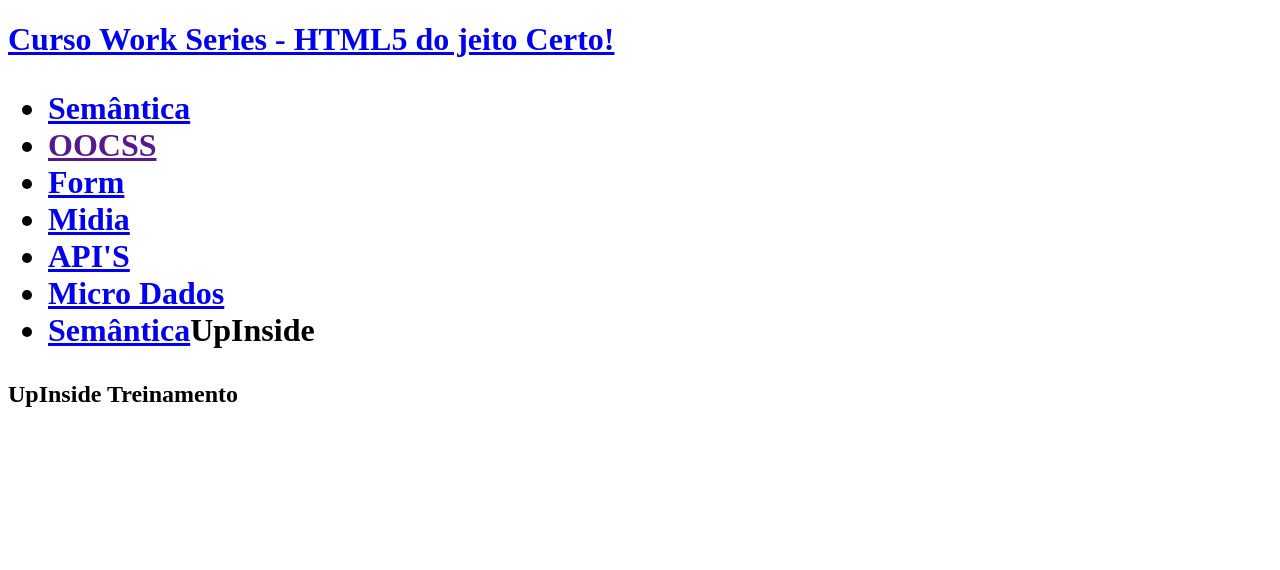
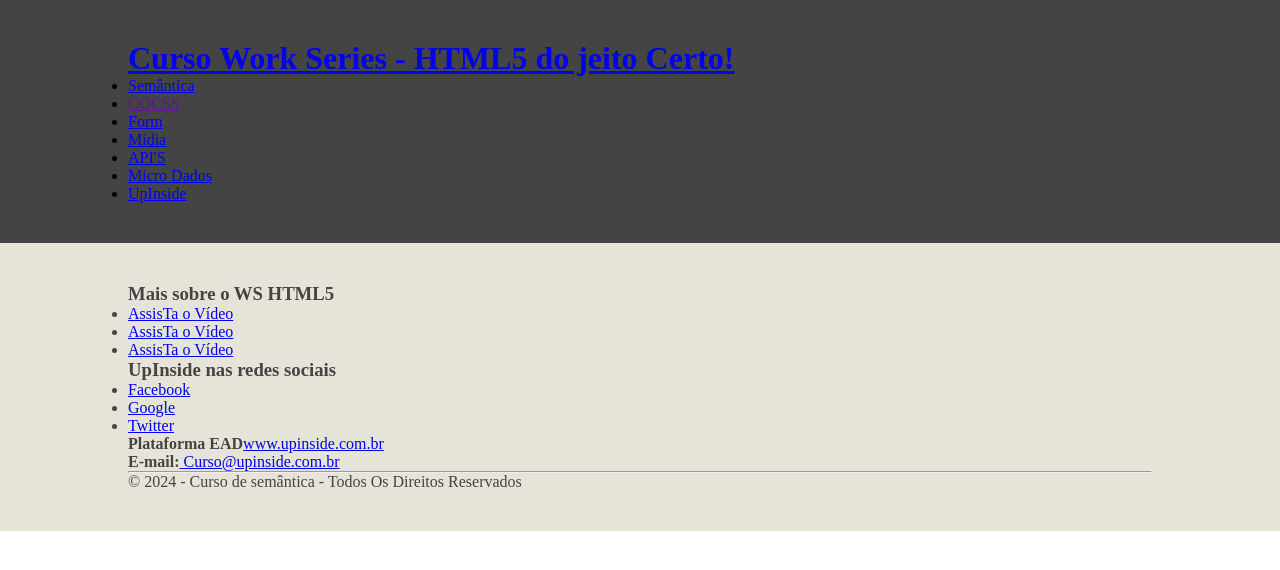
Before and after one commit to Marcelllombm/html5-semantico, a plain HTML site: page index.html in a window 1280 px wide. Drawn offline with Linux system fonts and the light colour scheme.

Commit message:
recipientes, conteudo e rodape

```diff
--- /dev/null
+++ b/css/ocss.css
@@ -0,0 +1,14 @@
+*,::after,::before {
+    margin:0;
+    padding:0;
+}
+
+.container{ float: left; width: 100%;}
+.content{ width: 80%; margin: 0 10%; padding: 40px 0;}
+
+.bg-green{background-color: #444444;}
+.bg-light{background-color: #e6e4d9; color: #444}
+
+.clear{clear:both;}
+
+.fontzero{font-size:  0rem;}
--- a/index.html
+++ b/index.html
@@ -4,11 +4,15 @@
     <meta charset="UTF-8" />
     <meta name="viewport" content="width=device-width, initial-scale=1.0" />
     <title>Curso Work Series - HTML5 do jeito Certo!</title>
+    <link rel="stylesheet" href="css/ocss.css">
   </head>
   <body>
-    <header class="main_header">
+    <header class="container bg-green">
+      <div class="content">
         <h1 class="main_logo">
           <a title="Home" href="#">Curso Work Series - HTML5 do jeito Certo!</a>
+        </h1>
+
           <ul class="main_nav">
             <li><a title="HTML5 Semântica" href="#">Semântica</a></li>
             <li><a title="Estilo Produtivo com OOCSS" href="">OOCSS</a></li>
@@ -22,18 +26,46 @@
                 target="_blank"
                 title="Comprar cursos"
                 href="htpps://www.google.com"
-              >Semântica</a
                 >UpInside
+              </a>
             </li>
           </ul>
-      </h1>
+          <div class="clear"></div>
+      </div>
     </header>
 
     <!-- CONTEUDO -->
 
-    <footer class="main_footer">
-      <section>
-        <h1>UpInside Treinamento</h1>
+    <footer class="container bg-light">
+      <section class="main_footer content">
+        <h1 class="fontzero">UpInside Treinamento</h1>
+        <nav class="main_nav">
+          <h1 class="title">Mais sobre o WS HTML5 </h1>
+          <ul>
+          <li><a title="Assista o vídeo de Apresentação" href="#apresentacao">AssisTa o Vídeo</a></li>
+          <li><a title="Assista o vídeo de Apresentação" href="#apresentacao">AssisTa o Vídeo</a></li>
+          <li><a title="Assista o vídeo de Apresentação" href="#apresentacao">AssisTa o Vídeo</a></li>
+          </ul>
+        </nav>
+
+        <article class="main_social">
+          <h1 class="title">UpInside nas redes sociais</h1>
+          <ul>
+            <li><a title="facebook"  rel="nofollow" target="_blank" href="https://www.facebook.com">Facebook</a></li>
+            <li><a title="google"  rel="nofollow" target="_blank" href="https://www.gooogle.com">Google</a></li>
+            <li><a title="twitter" rel="nofollow" target="_blank" href="https://www.twitter.com">Twitter</a></li>
+        </ul>
+        </article>
+
+        <article>
+          <h1 class="fontzero">Plataforma UpInside</h1>
+          <p><b>Plataforma EAD</b><a title="Plataforma EAD da UpInside" href="http://www.UpInside.com.br">www.upinside.com.br</a></p>
+          <p><b>E-mail:</b><a title="Envie um e-mail" href="mailto:upiside.com.br"> Curso@upinside.com.br</a></p>
+          <hr/>
+          <p> © 2024 - Curso de semântica - Todos Os Direitos Reservados</p>
+        </article>
+
+        <div class="clear"></div>
       </section>
     </footer>
   </body>
```
Also changed, not shown: css/styles.css (deleted). Lines whose indentation alone changed are shown as unchanged.
